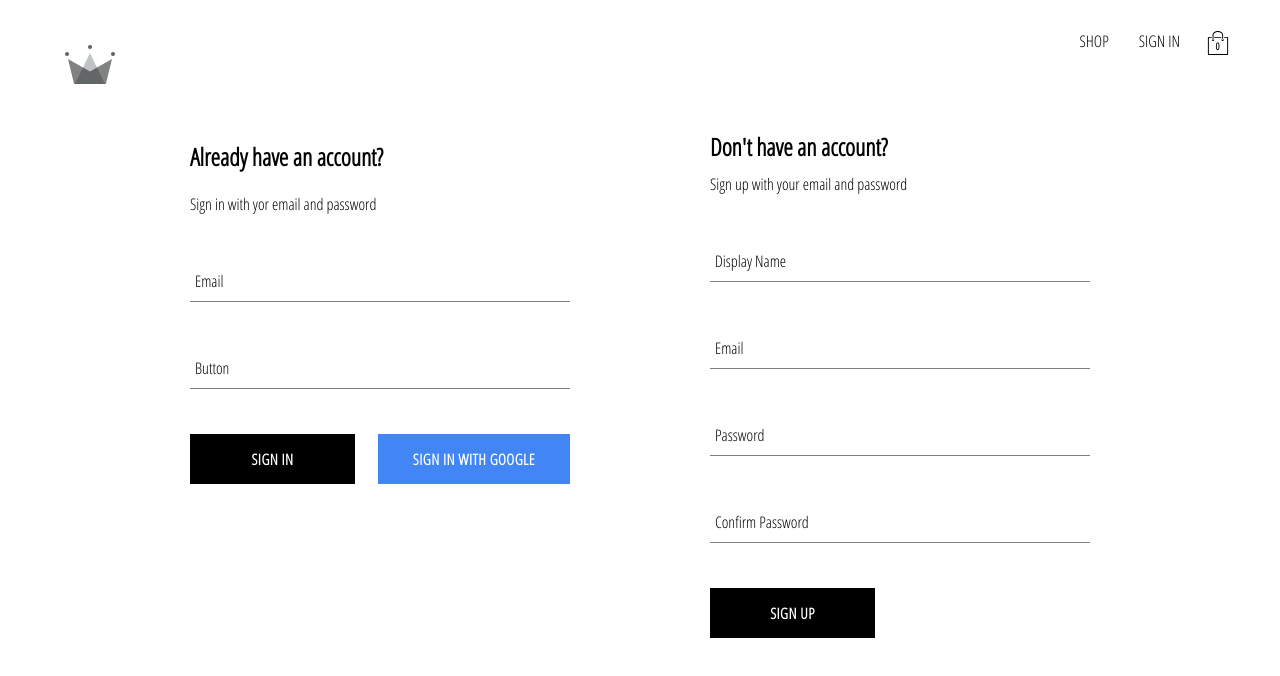
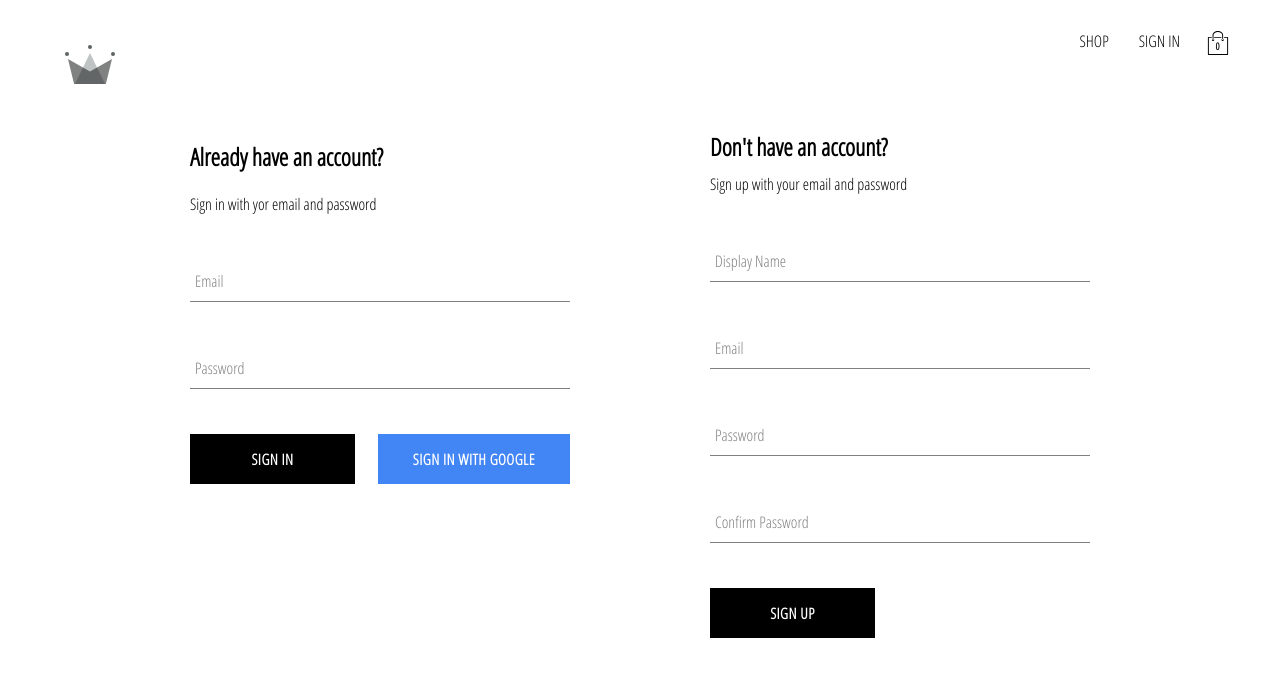
Before and after one commit to prathibha97/crwn-clothing, a React (Create React App) app: page /auth in a window 1280 px wide. Shown: the top 676 px of the page. Built offline with nearby package versions, Linux system fonts and the light colour scheme; no server answers; the database is empty.

Commit message:
Fix styling bug

```diff
--- a/src/components/form-input/FormInput.jsx
+++ b/src/components/form-input/FormInput.jsx
@@ -1,14 +1,14 @@
-import { FormInputLable, Group, Input } from './FormInput.styles'
+import { FormInputLabel, Group, Input } from './FormInput.styles'
 
 const FormInput = ({ label, ...otherProps }) => {
     return (
         <Group>
             <Input {...otherProps} />
             {label && (
-                <FormInputLable
+                <FormInputLabel
                     className={`${otherProps.value.length ? 'shrink' : ''} form-input-label`}>
                     {label}
-                </FormInputLable>
+                </FormInputLabel>
             )}
         </Group>
     )
--- a/src/components/form-input/FormInput.styles.jsx
+++ b/src/components/form-input/FormInput.styles.jsx
@@ -8,8 +8,8 @@ top: -14px;
 font-size: 12px;
 color: ${mainColor};
 `
-export const FormInputLable = styled.label`
-  color: $sub-color;
+export const FormInputLabel = styled.label`
+  color: ${subColor};
   font-size: 16px;
   font-weight: normal;
   position: absolute;
@@ -17,8 +17,9 @@ export const FormInputLable = styled.label`
   left: 5px;
   top: 10px;
   transition: 300ms ease all;
-  ${({ shrink }) => shrink && shrinkLabelStyles}
-`
+  ${({ shrink }) => shrink && shrinkLabelStyles};
+`;
+
 export const Input = styled.input`
   background: none;
     background-color: white;
@@ -36,7 +37,7 @@ export const Input = styled.input`
       outline: none;
     }
 
-    &:focus ~ ${FormInputLable} {
+    &:focus ~ ${FormInputLabel} {
     ${shrinkLabelStyles};
     }
   `
--- a/src/components/sign-in-form/SignInForm.jsx
+++ b/src/components/sign-in-form/SignInForm.jsx
@@ -65,7 +65,7 @@ const SignInForm = () => {
                 />
 
                 <FormInput
-                    label='Button'
+                    label='Password'
                     type='password'
                     required
                     name="password"
```
